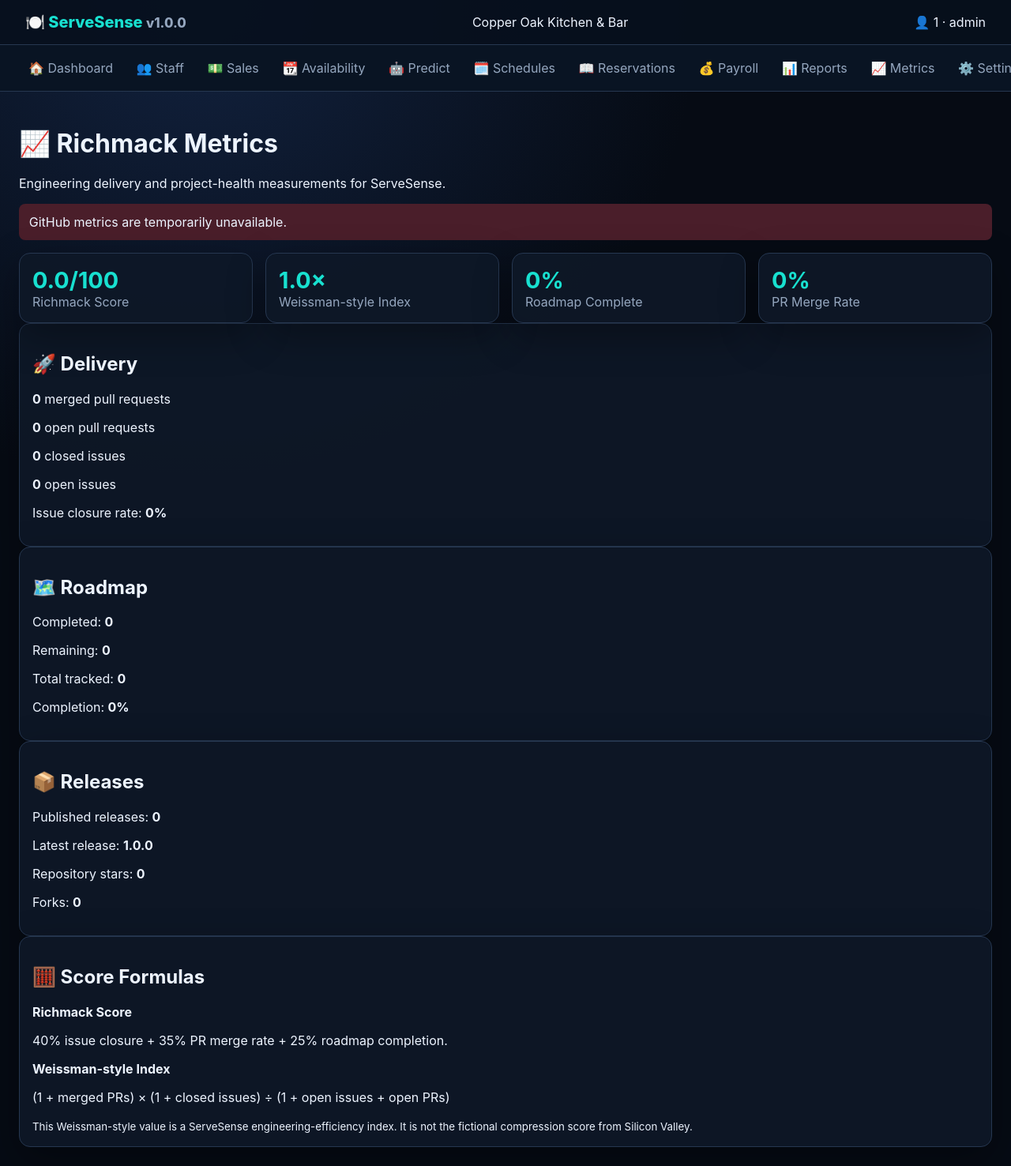
After one commit to iamrichmack111/servesense, a Flask app: page /metrics in a window 1280 px wide. The commit adds this page. Shown: the whole page at 79% size. Run offline with Flask 3, Linux system fonts and the light colour scheme; the visitor is signed in with stand-in values (Sample User, id 1); data comes from the database, SQL or seed files in the repository; data that the repository does not hold is empty.

Commit message:
feat: add Richmack Metrics dashboard (#13)
* feat: add Richmack Metrics dashboard

* fix: wire Richmack Metrics backend route

* fix: wire Richmack Metrics backend route

* fix: wire Richmack Metrics backend route

* fix: wire Richmack Metrics backend route

```diff
--- a/app/templates/base.html
+++ b/app/templates/base.html
@@ -1,4 +1,4 @@
 <!doctype html><html lang="en"><head><meta charset="utf-8"><meta name="viewport" content="width=device-width,initial-scale=1"><title>{{ title or 'ServeSense' }}</title><link rel="stylesheet" href="{{ url_for('static',filename='app.css') }}"></head>
 <body><header><a class="brand" href="{{ url_for('dashboard') }}">🍽️ ServeSense <small>v{{ app_version }}</small></a><div>{{ restaurant_name }}</div><div>👤 {{ current_user.id }} · {{ current_user.role }}</div></header>
-<nav>{% for label,endpoint in [('🏠 Dashboard','dashboard'),('👥 Staff','staff'),('💵 Sales','sales'),('📆 Availability','availability'),('🤖 Predict','predict'),('🗓️ Schedules','schedules'),('📖 Reservations','reservations'),('💰 Payroll','payroll'),('📊 Reports','reports'),('⚙️ Settings','settings')] %}<a href="{{ url_for(endpoint) }}">{{ label }}</a>{% endfor %}{% if current_user.is_owner %}<a href="{{ url_for('admins') }}">🔐 Admins</a>{% endif %}<form method="post" action="{{ url_for('logout') }}"><button class="linkbtn">🚪 Logout</button></form></nav>
+<nav>{% for label,endpoint in [('🏠 Dashboard','dashboard'),('👥 Staff','staff'),('💵 Sales','sales'),('📆 Availability','availability'),('🤖 Predict','predict'),('🗓️ Schedules','schedules'),('📖 Reservations','reservations'),('💰 Payroll','payroll'),('📊 Reports','reports'),('📈 Metrics','metrics'),('⚙️ Settings','settings')] %}<a href="{{ url_for(endpoint) }}">{{ label }}</a>{% endfor %}{% if current_user.is_owner %}<a href="{{ url_for('admins') }}">🔐 Admins</a>{% endif %}<form method="post" action="{{ url_for('logout') }}"><button class="linkbtn">🚪 Logout</button></form></nav>
 <main>{% with messages=get_flashed_messages(with_categories=true) %}{% for category,message in messages %}<div class="flash {{ category }}">{{ message }}</div>{% endfor %}{% endwith %}{% block content %}{% endblock %}</main></body></html>
--- /dev/null
+++ b/app/templates/metrics.html
@@ -0,0 +1,162 @@
+{% extends 'base.html' %}
+
+{% block content %}
+
+<h1>📈 Richmack Metrics</h1>
+
+<p>
+Engineering delivery and project-health measurements for ServeSense.
+</p>
+
+{% if not metrics.github_ok %}
+<div class="flash error">
+  GitHub metrics are temporarily unavailable.
+</div>
+{% endif %}
+
+<div class="stats">
+
+  <article>
+    <b>{{ metrics.richmack_score }}/100</b>
+    <span>Richmack Score</span>
+  </article>
+
+  <article>
+    <b>{{ metrics.weissman_score }}×</b>
+    <span>Weissman-style Index</span>
+  </article>
+
+  <article>
+    <b>{{ metrics.roadmap_completion }}%</b>
+    <span>Roadmap Complete</span>
+  </article>
+
+  <article>
+    <b>{{ metrics.merge_rate }}%</b>
+    <span>PR Merge Rate</span>
+  </article>
+
+</div>
+
+<div class="grid">
+
+<section class="panel">
+
+<h2>🚀 Delivery</h2>
+
+<p>
+<strong>{{ metrics.merged_prs }}</strong>
+merged pull requests
+</p>
+
+<p>
+<strong>{{ metrics.open_prs }}</strong>
+open pull requests
+</p>
+
+<p>
+<strong>{{ metrics.closed_issues }}</strong>
+closed issues
+</p>
+
+<p>
+<strong>{{ metrics.open_issues }}</strong>
+open issues
+</p>
+
+<p>
+Issue closure rate:
+<strong>{{ metrics.closure_rate }}%</strong>
+</p>
+
+</section>
+
+<section class="panel">
+
+<h2>🗺️ Roadmap</h2>
+
+<p>
+Completed:
+<strong>{{ metrics.closed_issues }}</strong>
+</p>
+
+<p>
+Remaining:
+<strong>{{ metrics.open_issues }}</strong>
+</p>
+
+<p>
+Total tracked:
+<strong>{{ metrics.issue_total }}</strong>
+</p>
+
+<p>
+Completion:
+<strong>{{ metrics.roadmap_completion }}%</strong>
+</p>
+
+</section>
+
+<section class="panel">
+
+<h2>📦 Releases</h2>
+
+<p>
+Published releases:
+<strong>{{ metrics.releases }}</strong>
+</p>
+
+<p>
+Latest release:
+<strong>
+{{ metrics.latest_release or app_version }}
+</strong>
+</p>
+
+<p>
+Repository stars:
+<strong>{{ metrics.stars }}</strong>
+</p>
+
+<p>
+Forks:
+<strong>{{ metrics.forks }}</strong>
+</p>
+
+</section>
+
+<section class="panel">
+
+<h2>🧮 Score Formulas</h2>
+
+<p>
+<strong>Richmack Score</strong>
+</p>
+
+<p>
+40% issue closure +
+35% PR merge rate +
+25% roadmap completion.
+</p>
+
+<p>
+<strong>Weissman-style Index</strong>
+</p>
+
+<p>
+(1 + merged PRs) ×
+(1 + closed issues)
+÷
+(1 + open issues + open PRs)
+</p>
+
+<small>
+This Weissman-style value is a ServeSense engineering-efficiency
+index. It is not the fictional compression score from Silicon Valley.
+</small>
+
+</section>
+
+</div>
+
+{% endblock %}
--- a/app/web.py
+++ b/app/web.py
@@ -1,5 +1,5 @@
 from __future__ import annotations
-import csv, io, os, secrets, sqlite3, zipfile
+import csv, io, os, secrets, sqlite3, zipfile, json, urllib.request, json, urllib.request, json, urllib.request, json, urllib.request
 from datetime import date, datetime, timedelta, timezone
 from pathlib import Path
 from flask import Flask, abort, flash, jsonify, redirect, render_template, request, send_file, url_for
@@ -743,6 +743,114 @@ def seed_demo(c):
         status='preferred' if name in ('Ashley Brown','Amanda Collins','Brandon White') else 'available'
         c.execute("INSERT OR REPLACE INTO availability(staff_id,shift_date,meal,status) VALUES(?,?,?,?)",(ids[name],target,'Dinner',status))
 
+
+def _github_json(path):
+    url = "https://api.github.com/repos/iamrichmack111/servesense" + path
+    req = urllib.request.Request(
+        url,
+        headers={
+            "Accept": "application/vnd.github+json",
+            "User-Agent": "ServeSense-Metrics",
+        },
+    )
+
+    try:
+        with urllib.request.urlopen(req, timeout=5) as response:
+            return json.load(response)
+    except Exception:
+        return None
+
+
+def richmack_metrics():
+    repo = _github_json("") or {}
+    issues = _github_json("/issues?state=all&per_page=100") or []
+    pulls = _github_json("/pulls?state=all&per_page=100") or []
+    releases = _github_json("/releases?per_page=100") or []
+
+    issues = [
+        x for x in issues
+        if "pull_request" not in x
+    ]
+
+    open_issues = [
+        x for x in issues
+        if x.get("state") == "open"
+    ]
+
+    closed_issues = [
+        x for x in issues
+        if x.get("state") == "closed"
+    ]
+
+    open_prs = [
+        x for x in pulls
+        if x.get("state") == "open"
+    ]
+
+    merged_prs = [
+        x for x in pulls
+        if x.get("merged_at")
+    ]
+
+    issue_total = len(issues)
+    pr_total = len(pulls)
+
+    closure_rate = (
+        len(closed_issues) / issue_total * 100
+        if issue_total else 0
+    )
+
+    merge_rate = (
+        len(merged_prs) / pr_total * 100
+        if pr_total else 0
+    )
+
+    roadmap_completion = closure_rate
+
+    richmack_score = round(
+        closure_rate * 0.40
+        + merge_rate * 0.35
+        + roadmap_completion * 0.25,
+        1
+    )
+
+    weissman_score = round(
+        (
+            (1 + len(merged_prs))
+            * (1 + len(closed_issues))
+        )
+        /
+        (
+            1
+            + len(open_issues)
+            + len(open_prs)
+        ),
+        2
+    )
+
+    return {
+        "github_ok": bool(repo),
+        "open_issues": len(open_issues),
+        "closed_issues": len(closed_issues),
+        "issue_total": issue_total,
+        "closure_rate": round(closure_rate, 1),
+        "open_prs": len(open_prs),
+        "merged_prs": len(merged_prs),
+        "pr_total": pr_total,
+        "merge_rate": round(merge_rate, 1),
+        "roadmap_completion": round(roadmap_completion, 1),
+        "richmack_score": richmack_score,
+        "weissman_score": weissman_score,
+        "releases": len(releases),
+        "latest_release": (
+            releases[0].get("tag_name")
+            if releases else None
+        ),
+        "stars": repo.get("stargazers_count", 0),
+        "forks": repo.get("forks_count", 0),
+    }
+
+
 def create_app(test_config=None):
     app=Flask(__name__)
     app.config.update(SECRET_KEY=os.getenv('SECRET_KEY',secrets.token_hex(32)),ADMIN_USERNAME=os.getenv('ADMIN_USERNAME','owner'),ADMIN_PASSWORD=os.getenv('ADMIN_PASSWORD','ServeSenseDemo123!'),RESTAURANT_NAME=os.getenv('RESTAURANT_NAME','Copper Oak Kitchen & Bar'),APP_VERSION='1.0.0')
@@ -1120,6 +1228,14 @@ def create_app(test_config=None):
         with connect() as c: c.execute("UPDATE users SET active=CASE active WHEN 1 THEN 0 ELSE 1 END WHERE username=?",(username,))
         return redirect(url_for('admins'))
 
+    @app.get('/metrics')
+    @login_required
+    def metrics():
+        return render_template(
+            'metrics.html',
+            metrics=richmack_metrics()
+        )
+
     @app.route('/settings',methods=['GET','POST'])
     @login_required
     def settings():
```
